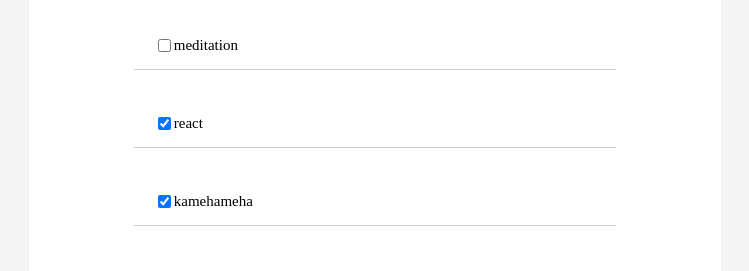
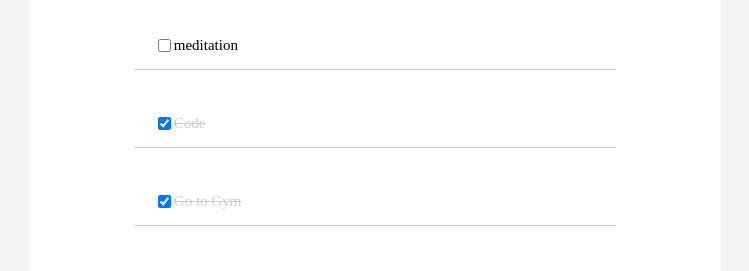
Before and after one commit to Subin-Panta/SubinTodolist, a React (Create React App) app: page / in a window 1280 px wide. Shown: the part 125-396 px from the top of the page, without its empty margins (265-1014 px from the left). Built offline with nearby package versions, Linux system fonts and the light colour scheme.

Commit message:
added dynaimc styling

```diff
--- a/src/data/TodoData.js
+++ b/src/data/TodoData.js
@@ -11,12 +11,12 @@
     },
     {
         id : 3,
-        text: "react",
+        text: "Code",
         completed: true
     },
     {
         id : 4,
-        text: "kamehameha",
+        text: "Go to Gym",
         completed: true
     },
     {
```
Also changed, not shown: src/components/ToDoItem.js.
